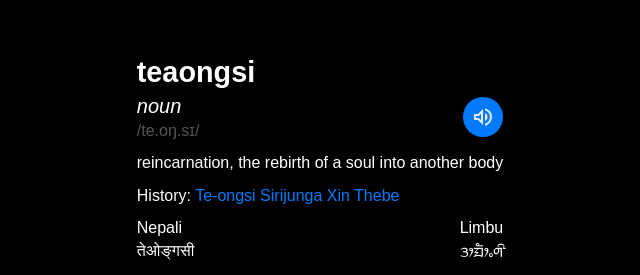
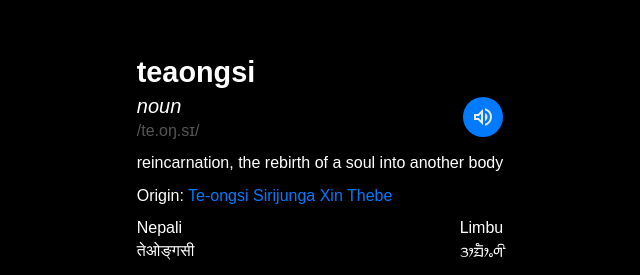
Before and after one commit to teaongsi/placeholder, a plain HTML site: page index.html in a window 1280 px wide. Shown: the part 224-499 px from the top of the page, 320-960 px from the left. Drawn offline with Linux system fonts and the light colour scheme.

Commit message:
Tinkering

```diff
--- a/index.html
+++ b/index.html
@@ -17,7 +17,7 @@
       href="https://fonts.googleapis.com/css2?family=Noto+Sans+Limbu&display=swap"
       rel="stylesheet"
     />
-    <link rel="icon" href="images/logo.png" type="image/x-icon" />
+    <link rel="icon" href="images/icon.png" type="image/x-icon" />
   </head>
   <body>
     <div class="main">
@@ -37,7 +37,7 @@
       </p>
       <div class="history">
         <p>
-          History:
+          Origin:
           <a
             href="https://en.wikipedia.org/wiki/Te-ongsi_Sirijunga_Xin_Thebe"
             target="_blank"
```
Also changed, not shown: images/icon.png (renamed from images/logo.png).
